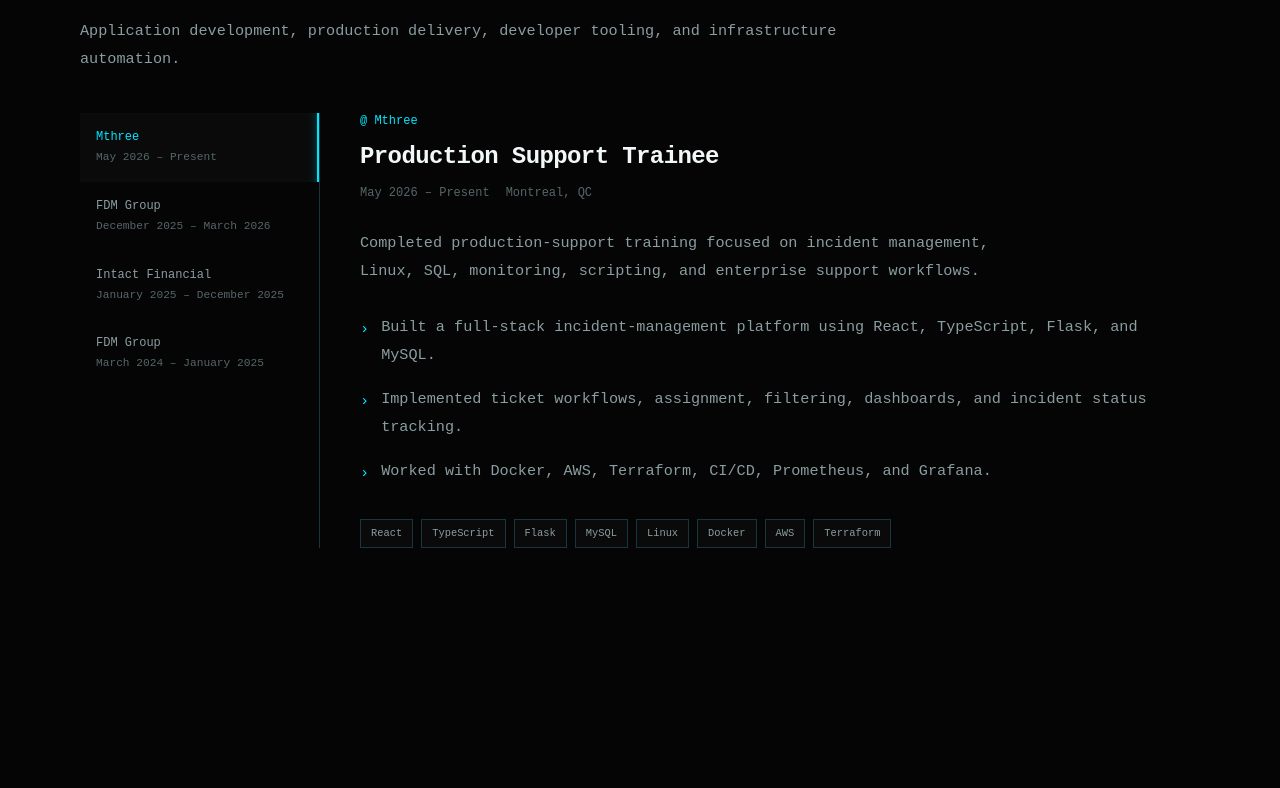
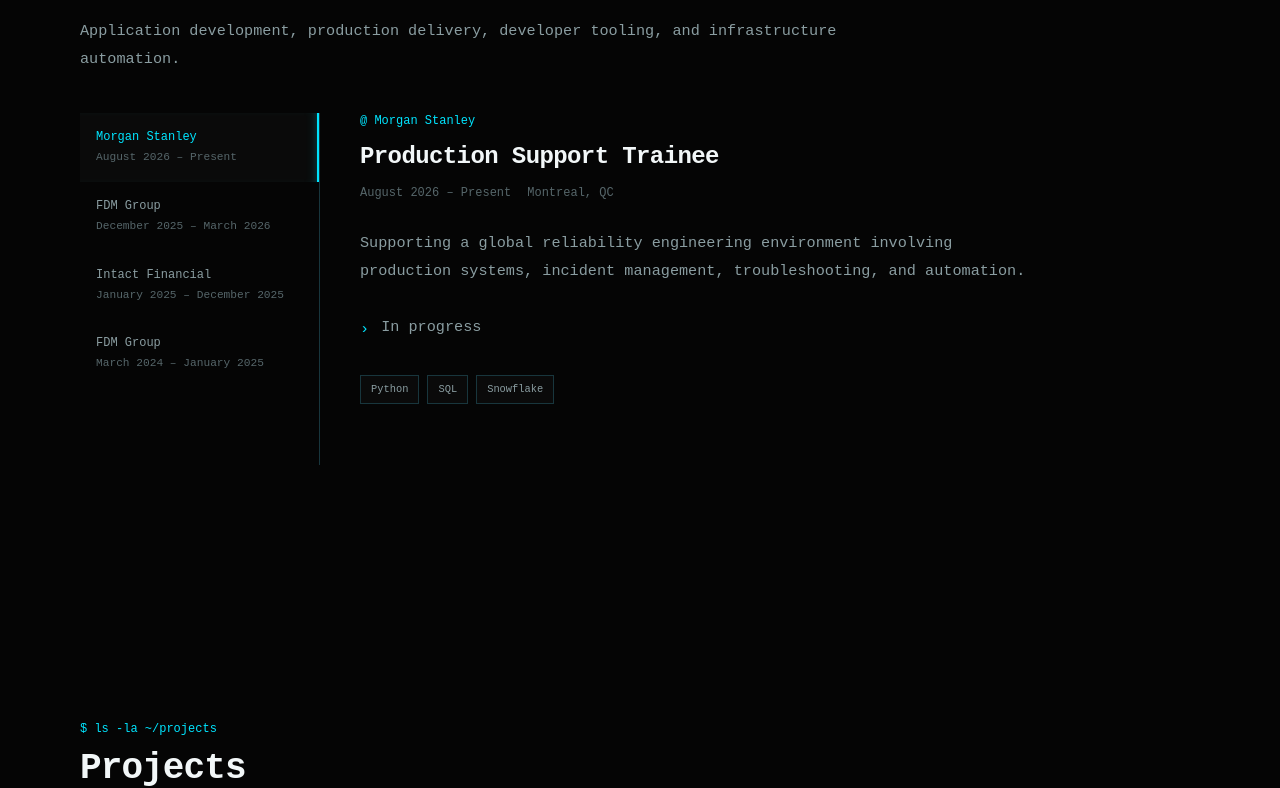
Before and after one commit to UmaidMalik/portfolio, a React (Vite) app: page / in a window 1280 px wide. Shown: the part 995-1783 px from the top of the page. Built offline with nearby package versions, Linux system fonts and the light colour scheme.

Commit message:
updated experience

```diff
--- a/src/data/experience.ts
+++ b/src/data/experience.ts
@@ -2,27 +2,20 @@
 
 export const experience: Experience[] = [
   {
-    company: "Mthree",
+    company: "Morgan Stanley",
     role: "Production Support Trainee",
-    startDate: "May 2026",
+    startDate: "August 2026",
     endDate: "Present",
     location: "Montreal, QC",
     summary:
-      "Completed production-support training focused on incident management, Linux, SQL, monitoring, scripting, and enterprise support workflows.",
+      "Supporting a global reliability engineering environment involving production systems, incident management, troubleshooting, and automation.",
     achievements: [
-      "Built a full-stack incident-management platform using React, TypeScript, Flask, and MySQL.",
-      "Implemented ticket workflows, assignment, filtering, dashboards, and incident status tracking.",
-      "Worked with Docker, AWS, Terraform, CI/CD, Prometheus, and Grafana.",
+      "In progress",
     ],
     technologies: [
-      "React",
-      "TypeScript",
-      "Flask",
-      "MySQL",
-      "Linux",
-      "Docker",
-      "AWS",
-      "Terraform",
+      "Python",
+      "SQL",
+      "Snowflake",
     ],
   },
   {
--- a/src/data/skills.ts
+++ b/src/data/skills.ts
@@ -11,6 +11,7 @@
       "C++",
       "C",
       "SQL",
+      "Bash",
       "Groovy",
     ],
   },
@@ -22,15 +23,12 @@
       "Flask",
       "REST APIs",
       "MySQL",
-      "MongoDB",
     ],
   },
   {
     title: "Frontend",
     skills: [
       "React",
-      "Angular",
-      "Vite",
       "Tailwind CSS",
       "shadcn/ui",
     ],
```
